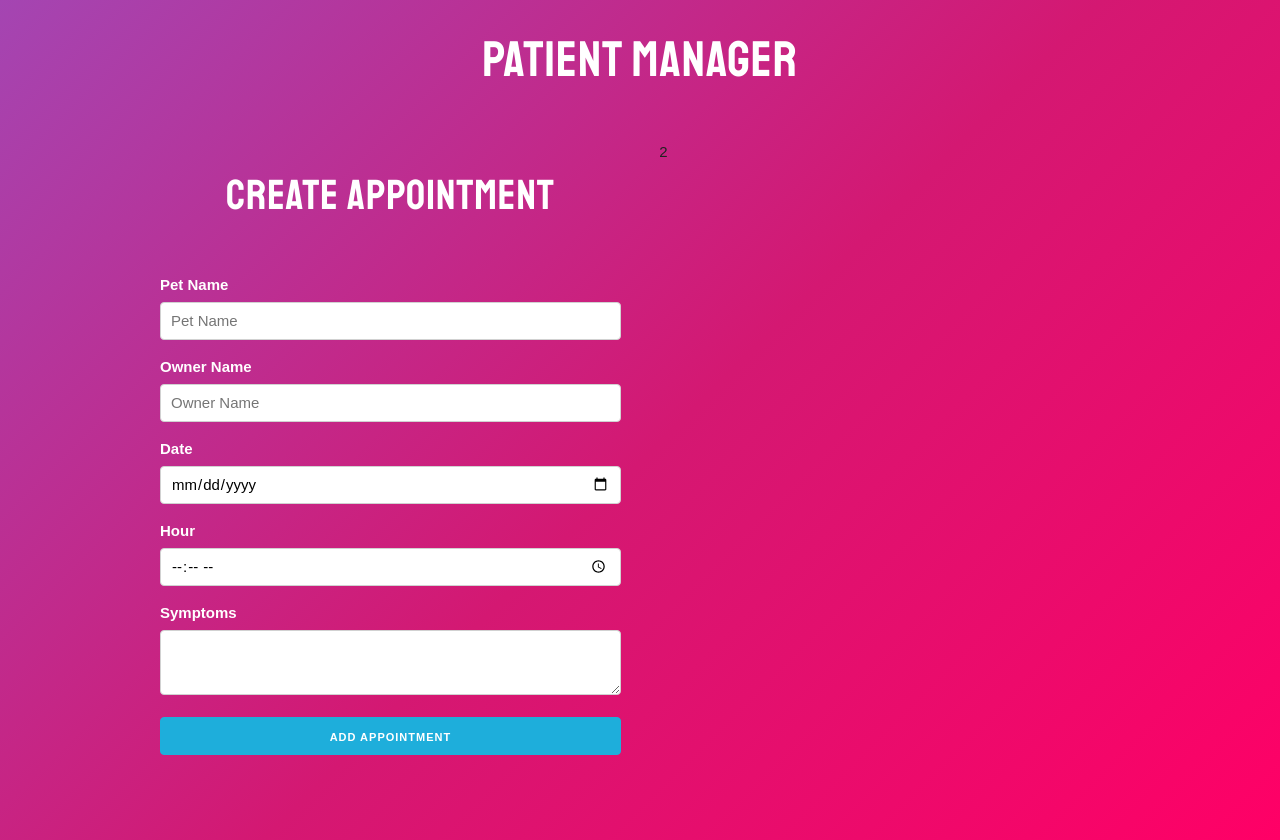
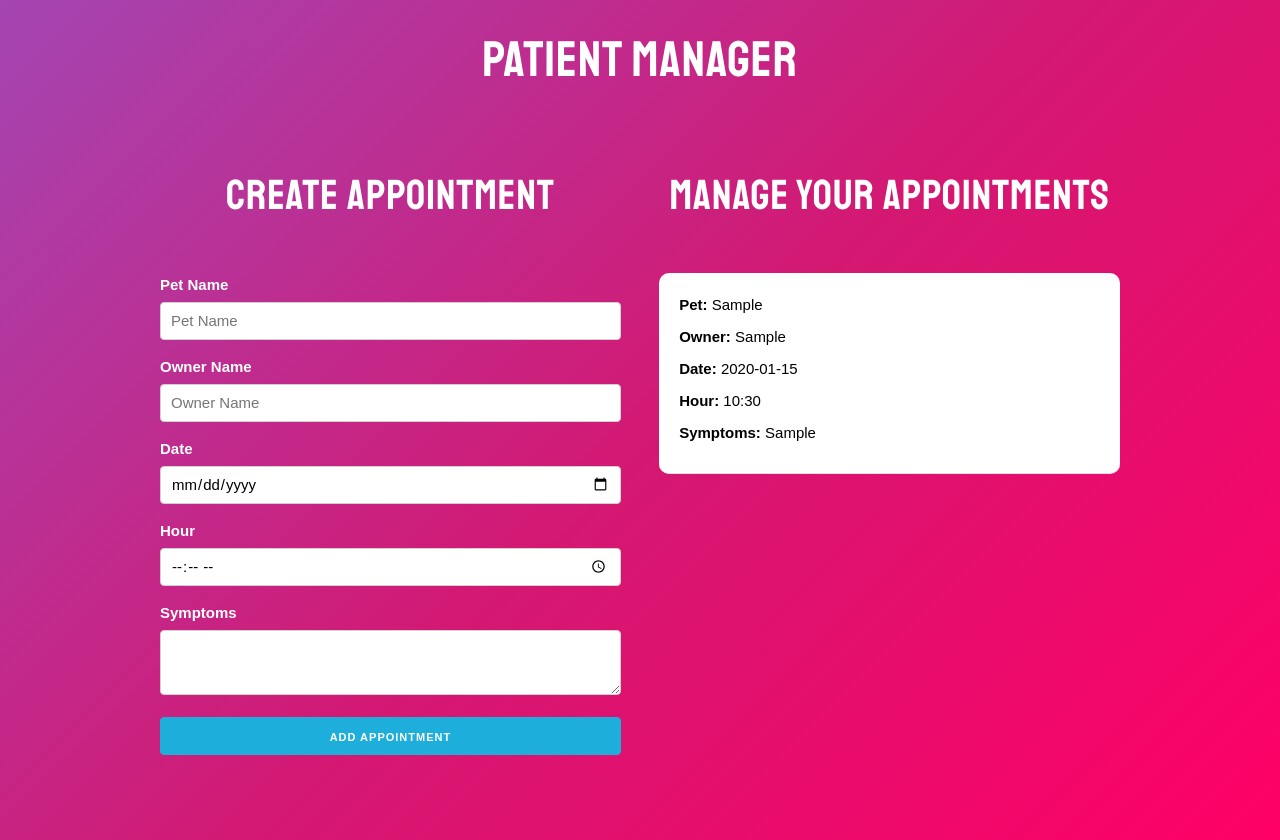
Before and after one commit to BauTancredi/patient-manager, a React (Create React App) app: page / in a window 1280 px wide. Both pictures are taken after typing "Sample", "Sample", "2020-01-15", "10:30", "Sample" into the empty fields and a click on the button "ADD APPOINTMENT". Built offline with nearby package versions, Linux system fonts and the light colour scheme; the HTML template or start-up script is replaced by a standard one.

Commit message:
Appointment component

```diff
--- a/src/App.js
+++ b/src/App.js
@@ -1,5 +1,6 @@
 import React, { Fragment, useState } from "react";
 import Form from "./components/Form";
+import Appointment from "./components/Appointment";
 
 function App() {
   const [appointments, setAppointments] = useState([]);
@@ -17,7 +18,12 @@ function App() {
           <div className="one-half column">
             <Form createAppointment={createAppointment} />
           </div>
-          <div className="one-half column">2</div>
+          <div className="one-half column">
+            <h2>Manage your appointments</h2>
+            {appointments.map((appointment) => (
+              <Appointment appointment={appointment} key={appointment.id} />
+            ))}
+          </div>
         </div>
       </div>
     </Fragment>
--- /dev/null
+++ b/src/components/Appointment.jsx
@@ -0,0 +1,26 @@
+import React from "react";
+
+const Appointment = ({ appointment }) => {
+  const { pet, owner, date, hour, symptoms } = appointment;
+  return (
+    <div className="cita">
+      <p>
+        Pet: <span>{pet}</span>
+      </p>
+      <p>
+        Owner: <span>{owner}</span>
+      </p>
+      <p>
+        Date: <span>{date}</span>
+      </p>
+      <p>
+        Hour: <span>{hour}</span>
+      </p>
+      <p>
+        Symptoms: <span>{symptoms}</span>
+      </p>
+    </div>
+  );
+};
+
+export default Appointment;
```
